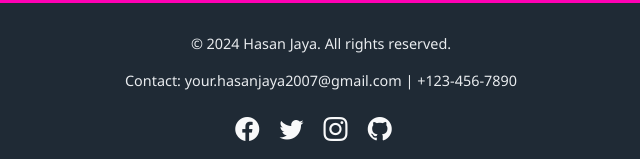
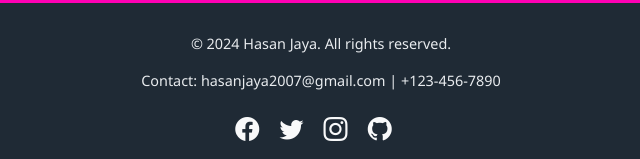
Before and after one commit to HasanJaya07/Portofolio, a plain HTML site: page index.html in a window 1280 px wide. Shown: the part 2206-2365 px from the top of the page, 319-959 px from the left. Drawn offline with nearby package versions, Linux system fonts and the light colour scheme.

Commit message:
index.html

```diff
--- a/index.html
+++ b/index.html
@@ -197,7 +197,7 @@ interactivity.
 <div class="text-center">
 <!-- Footer text with copyright -->
 <p class="mb-0">&copy; 2024 Hasan Jaya. All rights reserved.</p>
-<p class="mb-0">Contact: your.hasanjaya2007@gmail.com | +123-456-7890</p>
+<p class="mb-0">Contact: hasanjaya2007@gmail.com | +123-456-7890</p>
 <!-- Social media links with icons -->
 <div class="social-links">
 <a href="#" class="text-light me-3"
```
